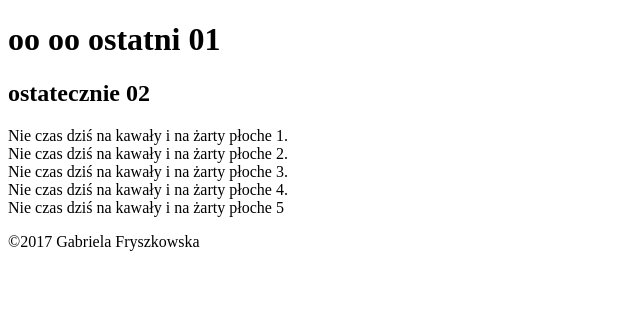
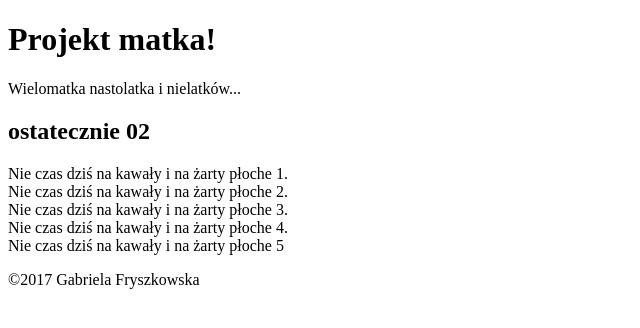
Before and after one commit to GabrielaFry/nauka-gita, a plain HTML site: page index.html in a window 1280 px wide. Shown: the whole page, without its empty margins (0-640 px from the left). Drawn offline with nearby package versions, Linux system fonts and the light colour scheme; files that its build step writes are made by us from their sources.

Commit message:
Change h1 and add paragraf

```diff
--- a/index.html
+++ b/index.html
@@ -7,7 +7,8 @@
 </head>
 <body>
 <div class="container">
-<h1> oo oo ostatni 01</h1>
+<h1> Projekt matka!</h1>
+<p>Wielomatka nastolatka i nielatków...</p>
 	<div class="row">
 		<h2>ostatecznie 02</h2>
 	<div class="col-1">Nie czas dziś na kawały i na żarty płoche 1. </div>
```
